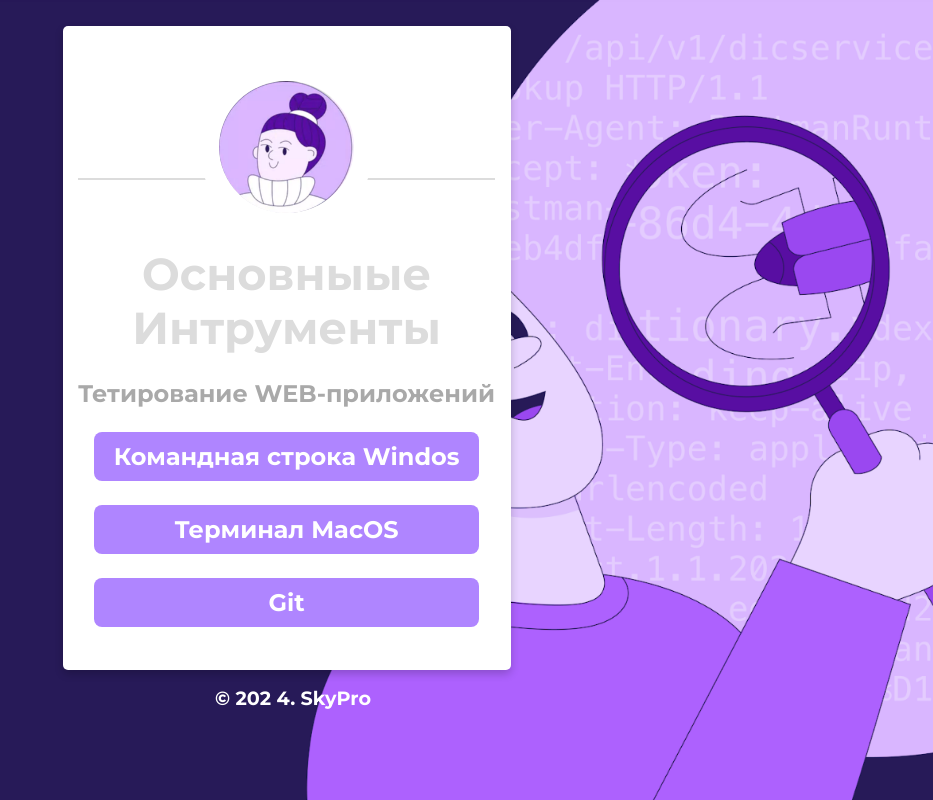
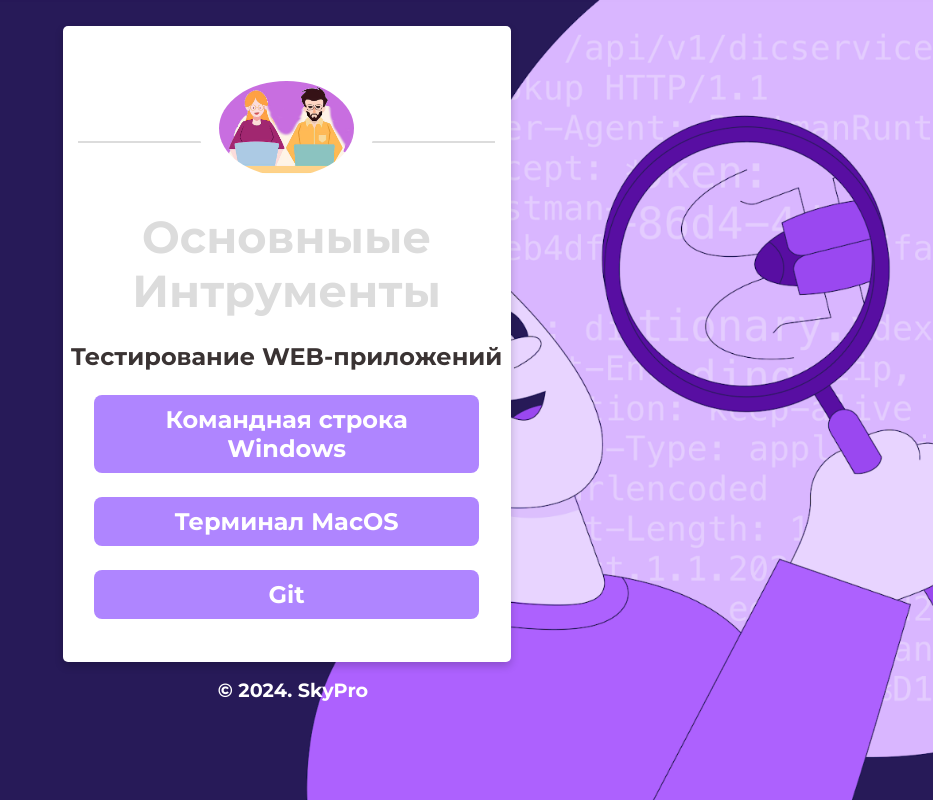
Before and after one commit to MaksPilot/GORSHKOV_62, a plain HTML site: page index.html in a window 1280 px wide. Shown: the whole page, without its empty margins (347-1280 px from the left). Drawn offline with Linux system fonts and the light colour scheme.

Commit message:
изменил автарку

```diff
--- a/css/style.css
+++ b/css/style.css
@@ -67,7 +67,7 @@ body {
 	.subtitle {
 		text-align: center;
 		font-size: 1.5em;
-		color: darkgray;
+		color: rgb(58, 51, 51);
 	}
 	.icons {
 		font-size: 18px;
--- a/index.html
+++ b/index.html
@@ -12,15 +12,15 @@
    <body>
       <!--Card-->
       <div class="card animated fadeIn">
-         <center><img class="center animated rollIn" src="img/ava.png" alt="avatar"></center>
+         <center><img class="center animated rollIn" src="img/new_team.jpg" alt="avatar"></center>
          <hr>
          <div class="name">
             Основныые Интрументы
          </div>
-         <p class="subtitle">Тетирование WEB-приложений</p>
+         <p class="subtitle">Тестирование WEB-приложений</p>
          </p>
          <p class="location" align="center">
-            <a href="html/cmd.html">Командная строка Windos</a>
+            <a href="html/cmd.html">Командная строка Windows</a>
          </p>
          <p class="location" align="center">
             <a href="html/mac.html">Терминал MacOS</a>
@@ -33,7 +33,7 @@
       </div>
       <!--footer-->
       <footer class="animated fadeIn">
-         &copy; 202 4. SkyPro
+         &copy; 2024. SkyPro
       </footer>
    </body>
 </html>
```
Also changed, not shown: html/cmd.html (+1 -1 lines), 1 other file.
